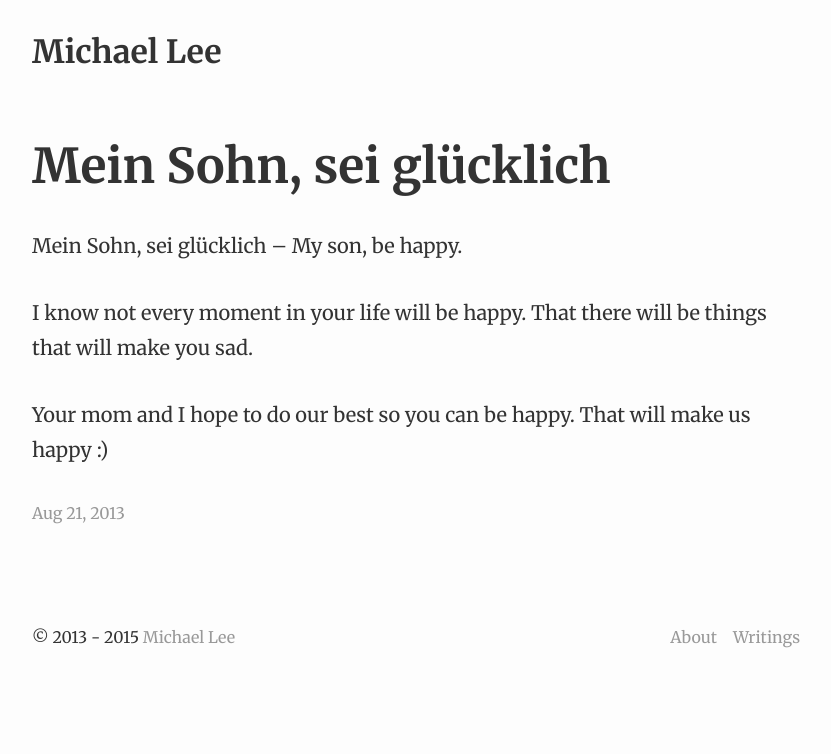
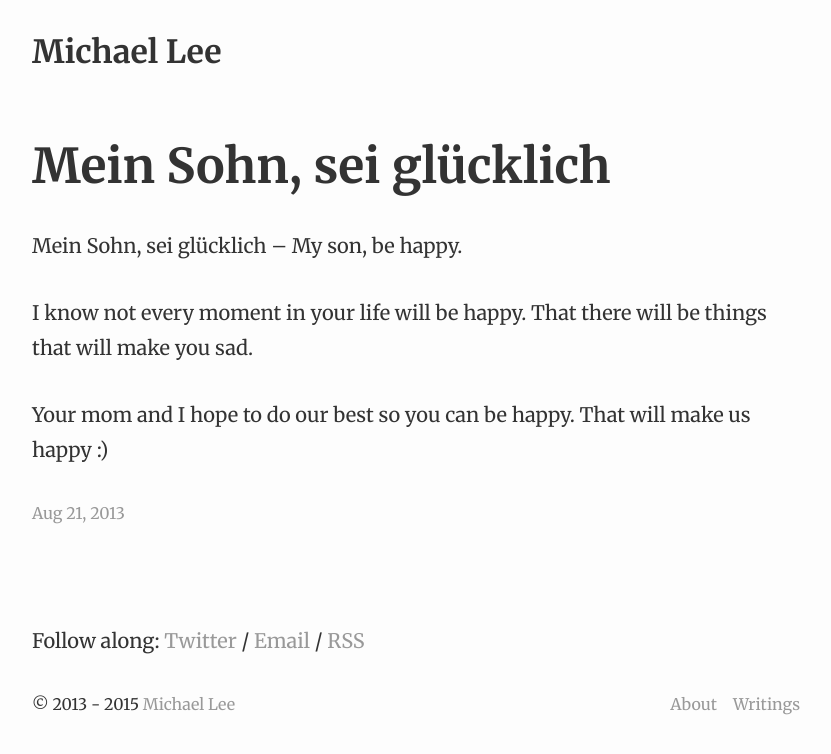
Before and after one commit to michaellee/old-michaelsoolee.com, a Jekyll site: the page built from _posts/2013-08-21-glucklich.md, in a window 1280 px wide. Shown: the top 754 px of the page, without its empty margins (224-1055 px from the left). Built offline with Jekyll 4.4.1, drawn with Linux system fonts in a browser that asks for light colours.

Commit message:
Posts: Added follow links

```diff
--- a/_layouts/post.html
+++ b/_layouts/post.html
@@ -12,3 +12,4 @@
   <p class="small gray">{{ page.date | date: "%b %-d, %Y" }}{% if page.author %} • {{ page.author }}{% endif %}{% if page.meta %} • {{ page.meta }}{% endif %}</p>
 
 </article>
+<p>Follow along: <a href="https://twitter.com/hellomichaellee" class="gray">Twitter</a> / <a href="http://eepurl.com/-zz01" class="gray">Email</a> / <a href="{{ "/feed.xml" | prepend: site.baseurl }}" class="gray">RSS</a></p>
```
